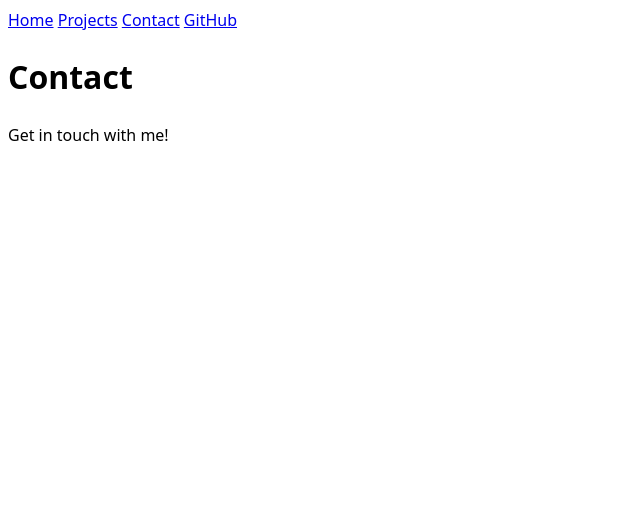
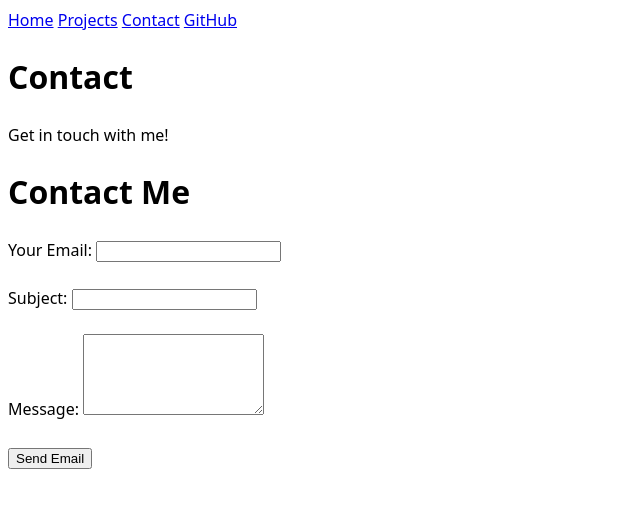
Before and after one commit to Jonaqiu/portfolio, a plain HTML site: page contact/index.html in a window 1280 px wide. Shown: the whole page, without its empty margins (0-640 px from the left). Drawn offline with Linux system fonts and the light colour scheme.

Commit message:
Added basic contact form

```diff
--- a/contact/index.html
+++ b/contact/index.html
@@ -15,5 +15,22 @@
     </nav>
     <h1>Contact</h1>
     <p>Get in touch with me!</p>
+    <h1>Contact Me</h1>
+
+    <form action="mailto:YOUR_EMAIL_ADDRESS" method="POST" enctype="text/plain">
+    <label for="email">Your Email:</label>
+    <input type="email" id="email" name="email" required>
+    <br><br>
+
+    <label for="subject">Subject:</label>
+    <input type="text" id="subject" name="subject" required>
+    <br><br>
+
+    <label for="body">Message:</label>
+    <textarea id="body" name="body" rows="5" required></textarea>
+    <br><br>
+
+    <button type="submit">Send Email</button>
+</form>
 </body>
 </html>
```
